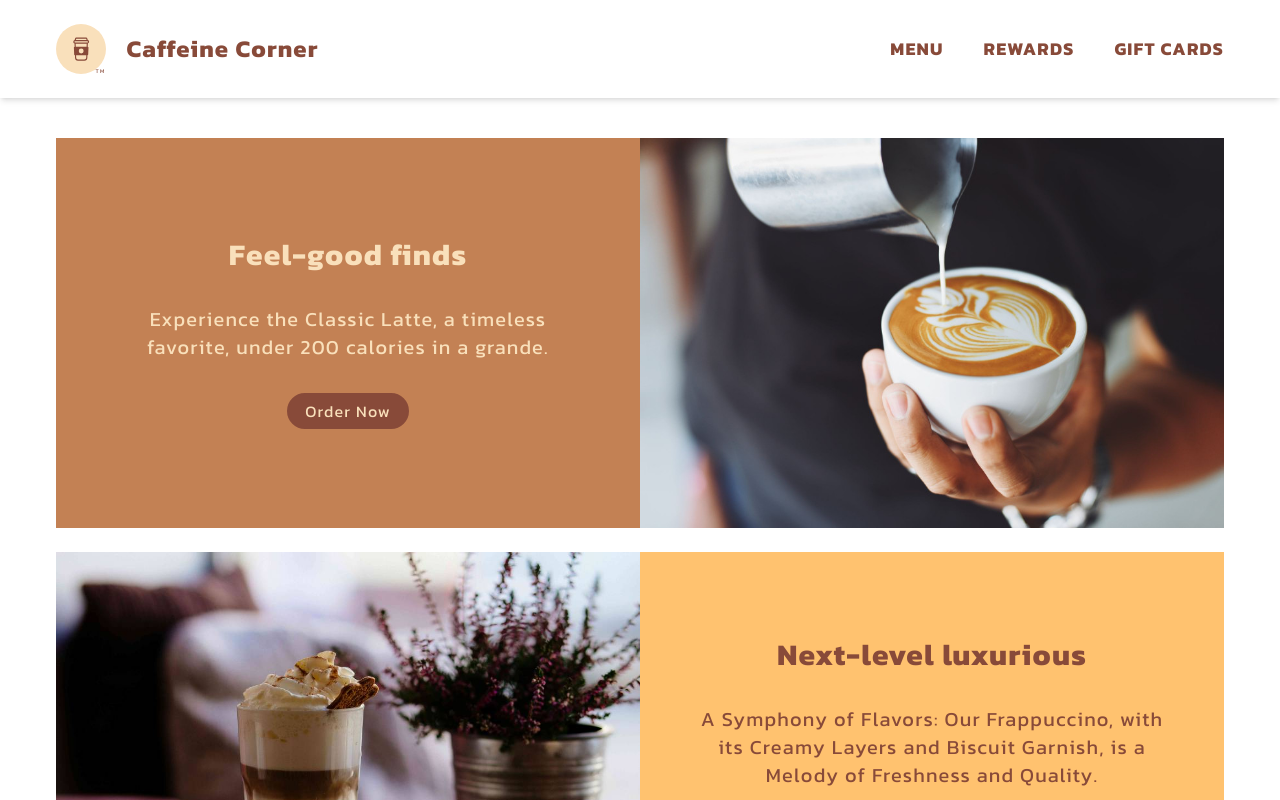
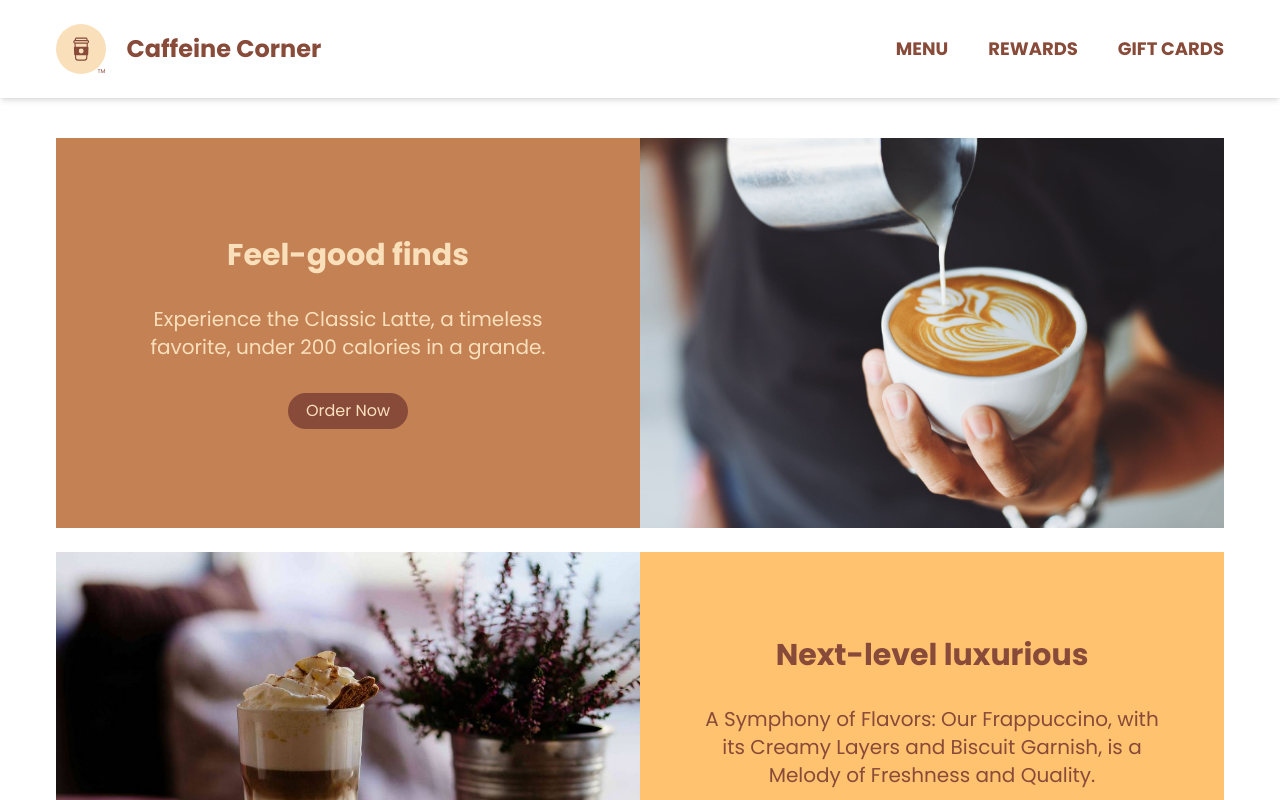
Before and after one commit to an4s911/caffeine-corner, a React (Vite) app: page / in a window 1280 px wide. Shown: the top 800 px of the page. Built offline with nearby package versions, Linux system fonts and the light colour scheme.

Commit message:
Change font to Poppins

```diff
--- a/index.html
+++ b/index.html
@@ -11,7 +11,7 @@
         <link rel="preconnect" href="https://fonts.googleapis.com" />
         <link rel="preconnect" href="https://fonts.gstatic.com" crossorigin />
         <link
-            href="https://fonts.googleapis.com/css2?family=Kanit:ital,wght@0,100;0,200;0,300;0,400;0,500;0,600;0,700;0,800;0,900;1,100;1,200;1,300;1,400;1,500;1,600;1,700;1,800;1,900&family=Ubuntu:ital,wght@0,300;0,400;0,500;0,700;1,300;1,400;1,500;1,700&display=swap"
+            href="https://fonts.googleapis.com/css2?family=Poppins:ital,wght@0,100;0,200;0,300;0,400;0,500;0,600;0,700;0,800;0,900;1,100;1,200;1,300;1,400;1,500;1,600;1,700;1,800;1,900&display=swap"
             rel="stylesheet"
         />
         <title>Caffeine Corner</title>
--- a/src/index.css
+++ b/src/index.css
@@ -3,8 +3,8 @@
 @tailwind utilities;
 
 * {
-    font-family: "Kanit", sans-serif;
-    letter-spacing: 1.2px;
+    font-family: "Poppins", sans-serif;
+    /* letter-spacing: 1.2px; */
 }
 
 .side-nav-enter {
```
